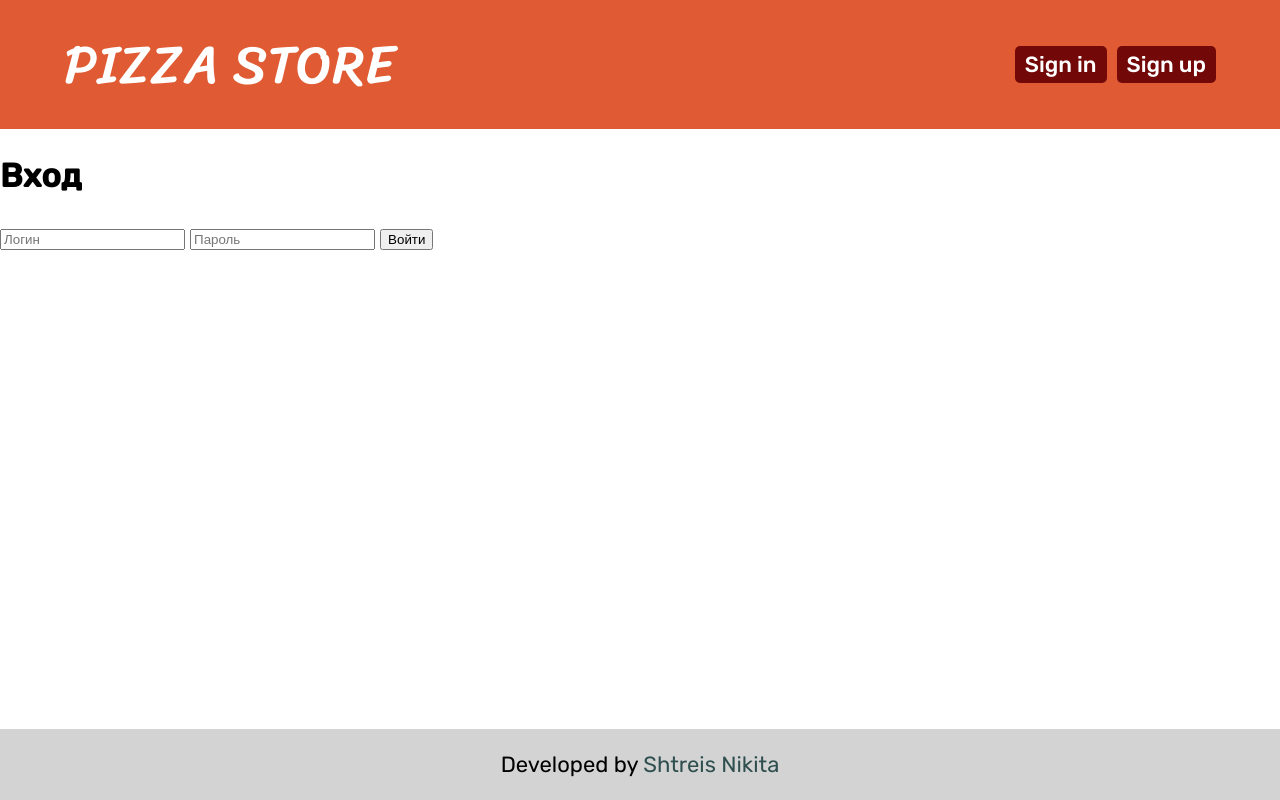
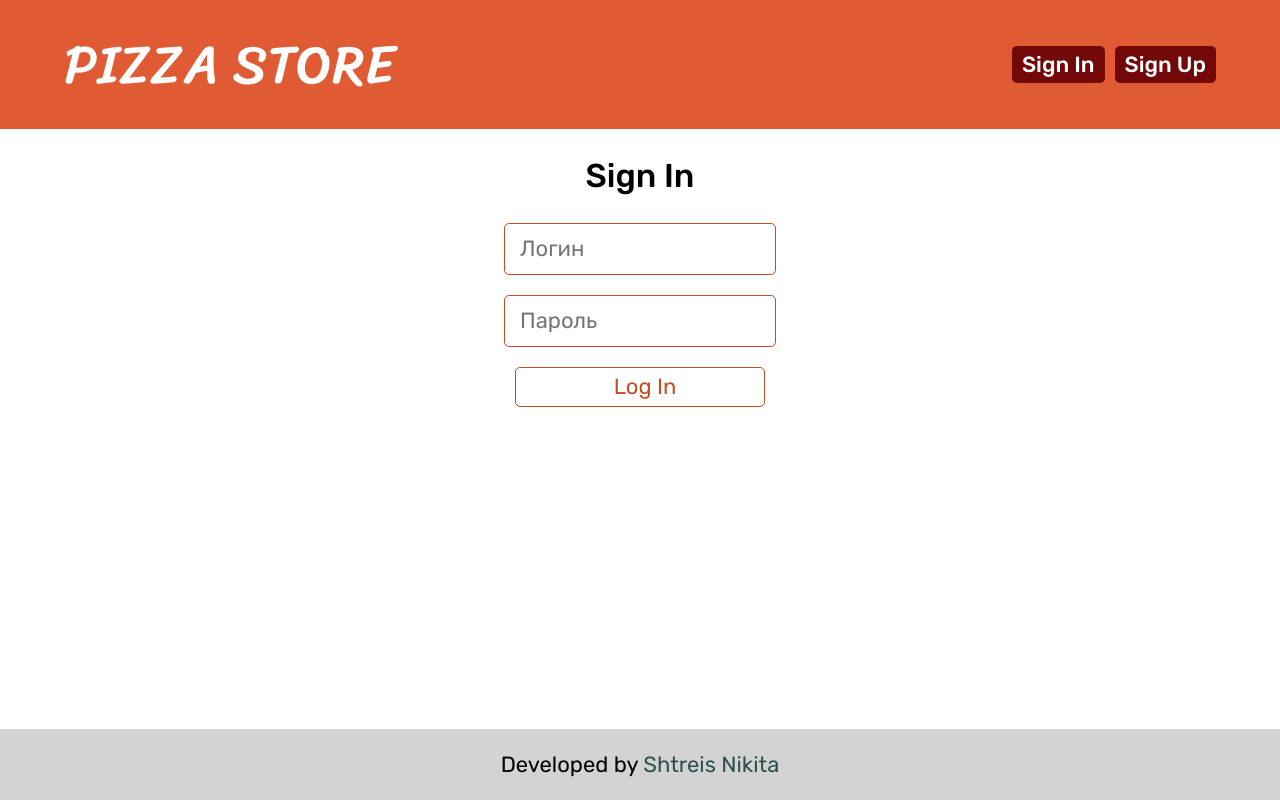
Before and after one commit to nikotlichnik/pizza-store, a Django app: template loginsys_app/templates/loginsys_app/login.html in a window 1280 px wide. Run offline with Django 3.2, Linux system fonts and the light colour scheme; the template is opened without the code that fills it, so the values that code supplies are empty.

Commit message:
added login, logout styles; removed password hard requirements

```diff
--- a/loginsys_app/templates/loginsys_app/login.html
+++ b/loginsys_app/templates/loginsys_app/login.html
@@ -2,15 +2,16 @@
 
 {% block login %}
     <section class="login">
-        <h2 class="login_title subtitle">Вход</h2>
+        <h2 class="login_title subtitle">Sign In</h2>
         <form class="login__form" action="{% url 'loginsys_app:login' %}" method="post">
             {% csrf_token %}
             <input class="login__field" type="text" name="username" placeholder="Логин" required>
             <input class="login__field" type="password" name="password" placeholder="Пароль" required>
-            {% if login_error %}
-                <p>{{ login_error }}</p>
-            {% endif %}
-            <input class="login__button" type="submit" value="Войти">
+
+            <input class="login__button" type="submit" value="Log In">
         </form>
+        {% if login_error %}
+            <span class="login__error">{{ login_error }}</span>
+        {% endif %}
     </section>
 {% endblock %}
--- a/loginsys_app/views.py
+++ b/loginsys_app/views.py
@@ -10,10 +10,14 @@ def signup(request):
         if form.is_valid():
             form.save(commit=True)
             return redirect(reverse('loginsys_app:login'))
+        else:
+            signup_error = form.errors
+    else:
+        form = UserRegisterForm()
 
     context = {
         'signup_error': signup_error,
-        'form': UserRegisterForm
+        'form': form
     }
 
     return render(request, 'loginsys_app/signup.html', context)
--- a/pizza_store_app/templates/pizza_store_app/catalog.html
+++ b/pizza_store_app/templates/pizza_store_app/catalog.html
@@ -1,6 +1,7 @@
 {% extends 'base.html' %}
 {% load static %}
 {% block content %}
+    <h2>Catalog</h2>
     {% for category, product_list in products %}
         <h3>{{ category }}</h3>
         <ul class="catalog">
--- a/static/css/style.css
+++ b/static/css/style.css
@@ -159,8 +159,84 @@ input[type=number]::-webkit-outer-spin-button {
 
 }
 
+.page-main {
+    display: grid;
+    grid-template-columns: 10vw 1fr 10vw;
+    align-content: start;
+}
+
 .page-main > * {
     grid-column: 2;
+}
+
+h2{
+    text-align: center;
+    font-weight: 500;
+}
+
+
+.login {
+    display: grid;
+    grid-template-areas: 'title' 'form';
+    justify-content: center;
+}
+
+.login__form {
+    display: flex;
+    flex-direction: column;
+}
+
+.login__field,
+.login input {
+    width: 250px;
+    height: 40px;
+    padding: 5px;
+    padding-left: 15px;
+    margin-bottom: 20px;
+
+    font-size: 22px;
+    font-family: 'Rubik', sans-serif;
+
+    border: 1px solid var(--darkorange);
+    border-radius: 5px;
+}
+
+.login__button {
+    align-self: center;
+
+    padding: 10px 40px;
+
+    color: var(--darkorange);
+
+    font-size: 22px;
+    font-family: 'Rubik', sans-serif;
+
+    background: none;
+    border: 1px solid var(--darkorange);
+    border-radius: 5px;
+
+    cursor: pointer;
+}
+
+.login__button:hover {
+    color: white;
+    background: var(--darkorange);
+}
+
+.helptext,
+.login ul,
+.login p:empty {
+    display: none;
+}
+
+.login ul.errorlist{
+    display: block;
+}
+
+.login p {
+    width: 400px;
+    display: grid;
+    grid-template-columns: 155px 1fr;
 }
 
 .catalog {
--- a/templates/base.html
+++ b/templates/base.html
@@ -18,20 +18,20 @@
             <ul class="auth-nav__list">
                 {% if user.username %}
                     <li class="auth-nav__item">
-                        <span class="auth-nav__username">Hi, {{ user.username }}</span>
+                        <span class="auth-nav__username">Hi, {{ user.first_name }}</span>
                     </li>
                     <li class="auth-nav__item">
                         <a class="auth-nav__link" href="{% url 'pizza_store_app:order_history' %}">Order history</a>
                     </li>
                     <li class="auth-nav__item">
-                        <a class="auth-nav__link" href="{% url 'loginsys_app:logout' %}">Sign out</a>
+                        <a class="auth-nav__link" href="{% url 'loginsys_app:logout' %}">Sign Out</a>
                     </li>
                 {% else %}
                     <li class="auth-nav__item">
-                        <a class="auth-nav__link" href="{% url 'loginsys_app:login' %}">Sign in</a>
+                        <a class="auth-nav__link" href="{% url 'loginsys_app:login' %}">Sign In</a>
                     </li>
                     <li class="auth-nav__item">
-                        <a class="auth-nav__link" href="{% url 'loginsys_app:signup' %}">Sign up</a>
+                        <a class="auth-nav__link" href="{% url 'loginsys_app:signup' %}">Sign Up</a>
                     </li>
                 {% endif %}
             </ul>
```
Also changed, not shown: loginsys_app/templates/loginsys_app/signup.html (+2 -5 lines), pizza_store/settings.py (+2 -13 lines), db.sqlite3.
